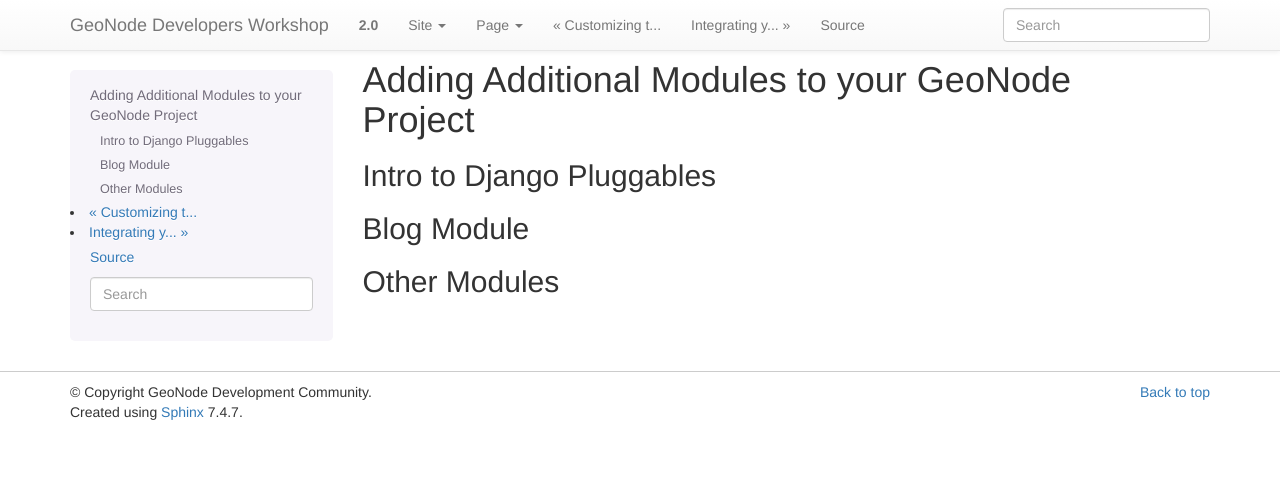
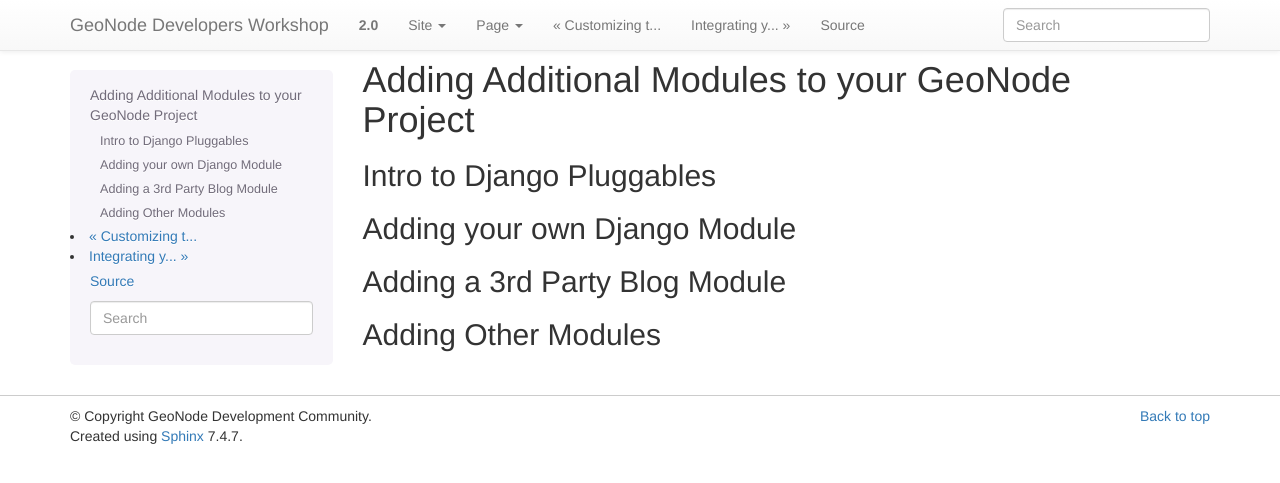
Before and after one commit to lucacasagrande/geonode-workshops, a Sphinx documentation site: the page built from devel/doc/projects/modules.rst, in a window 1280 px wide. Shown: the top 483 px of the page. Built offline with Sphinx 7.4.7, drawn with Linux system fonts in a browser that asks for light colours.

Commit message:
Update devel/doc/projects/modules.rst

```diff
--- a/devel/doc/projects/modules.rst
+++ b/devel/doc/projects/modules.rst
@@ -6,8 +6,11 @@
 Intro to Django Pluggables
 --------------------------
 
-Blog Module
------------
+Adding your own Django Module
+-----------------------------
 
-Other Modules
--------------
+Adding a 3rd Party Blog Module
+------------------------------
+
+Adding Other Modules
+--------------------
```
